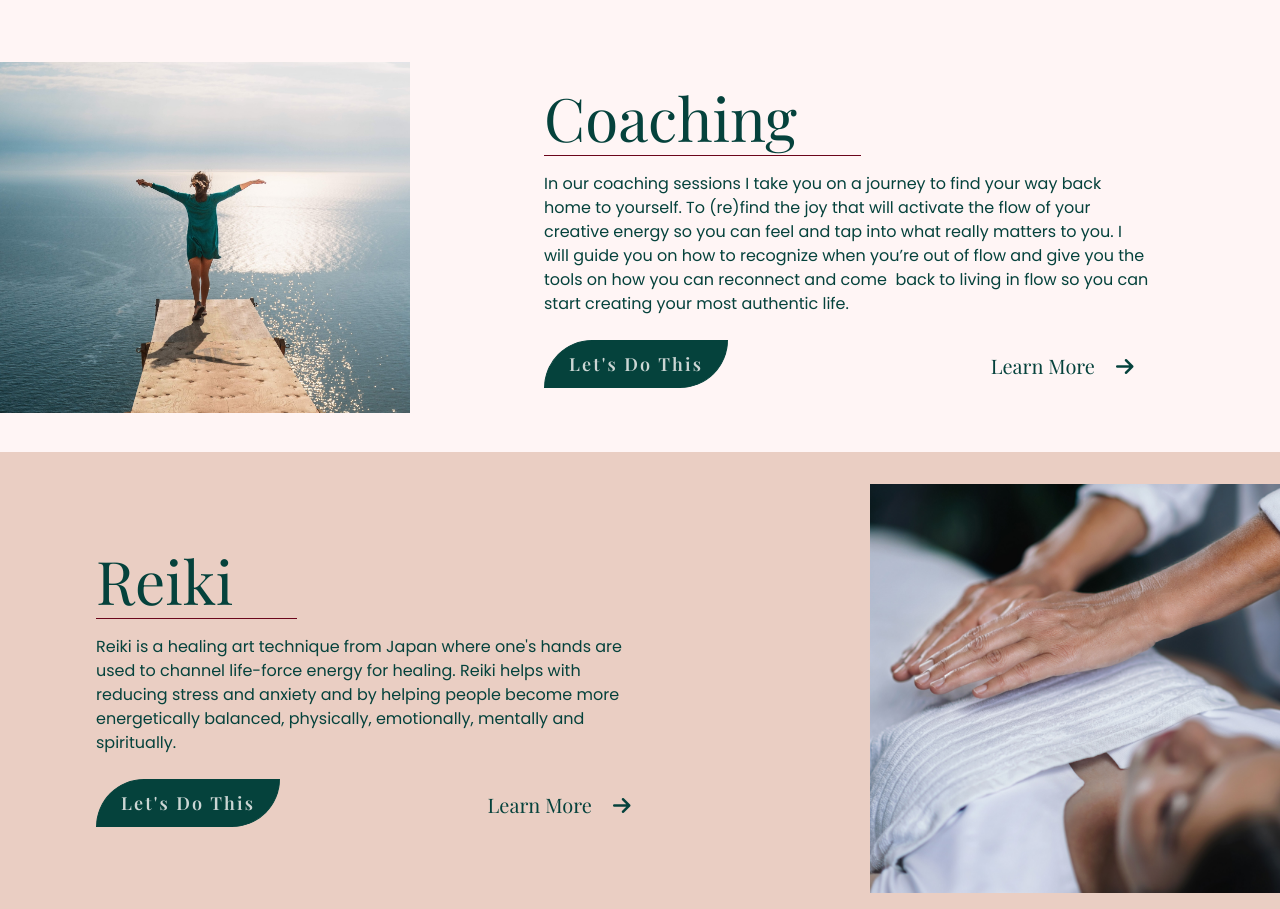
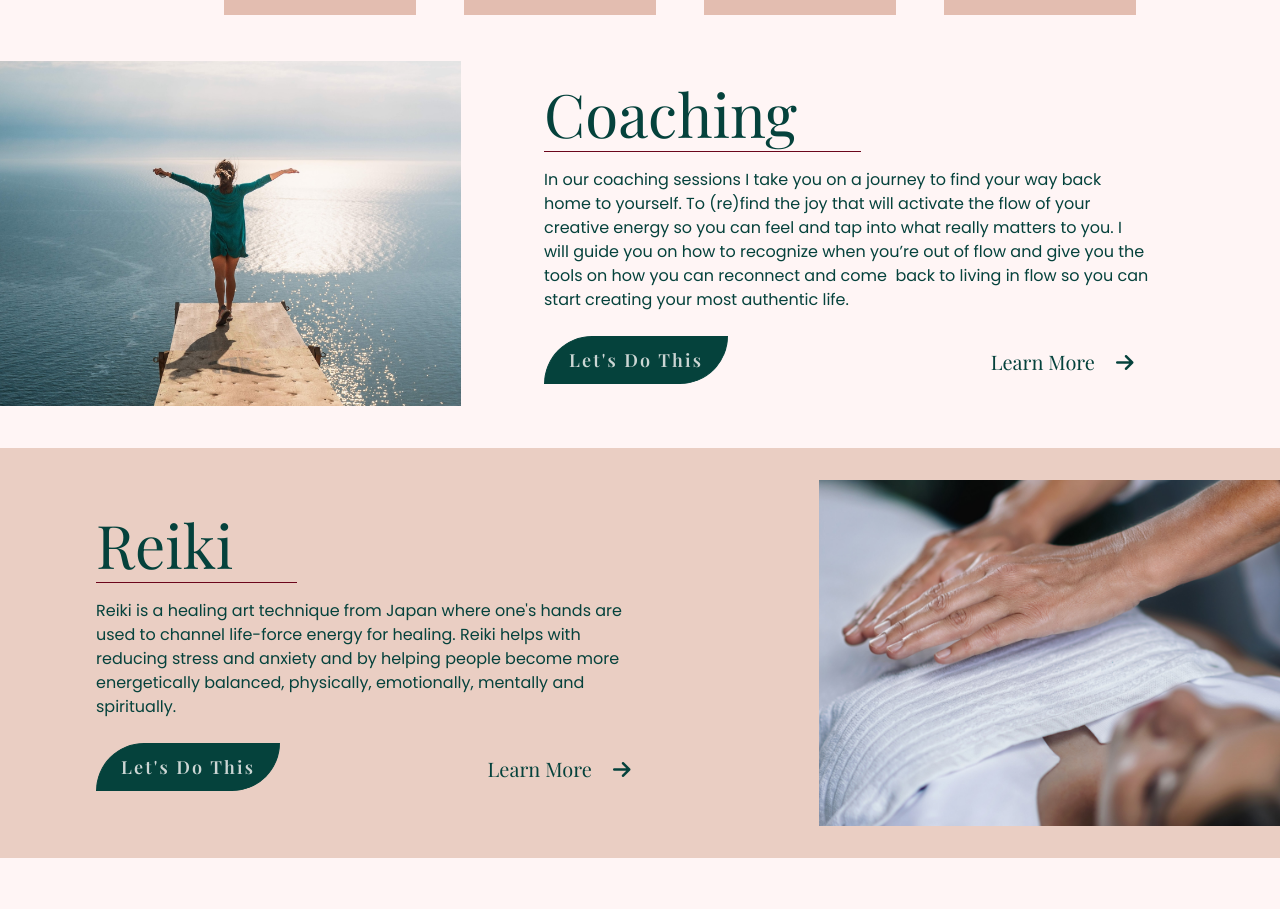
Before and after one commit to ViaSana/nl-healing, a Jekyll site: the page built from services.html, in a window 1280 px wide. Shown: the part 651-1560 px from the top of the page. Built offline with Jekyll 4.4.1, drawn with Linux system fonts in a browser that asks for light colours; some web fonts are replaced; a style sheet for code colours, icons or effects is not loaded; grey boxes are pictures that could not be loaded.

Commit message:
responsive/services pg

```diff
--- a/_includes/overlay_header.html
+++ b/_includes/overlay_header.html
@@ -2,12 +2,12 @@
 {% assign header-height = "max-sm:min-h-[65vh] max-h-[50vh]"%}
 {% assign overlay-opacity = "bg-opacity-40"%}
 
-<div class="relative mb-4 text-base-100">
+<div class="relative sm:mb-3 text-base-100">
 
 {% case include.case %}
 {% when "services" %}
 <!---------------- Service Page Header ------------------>
-  <img src="/assets/images/services_banner.jpg" alt="Services Banner" class="object-cover h-[50vh]">
+  <img src="/assets/images/services_banner.jpg" alt="Services Banner" class="object-cover {{header-height}}">
   <div class="ovlay_header-content {{overlay-opacity}}">
     <div class="self-center max-w-4xl p-5p" id="line-box">
       <h1>Services</h1>
@@ -16,10 +16,10 @@
     </div>
   </div>
 
-  <div class="container absolute flex flex-row justify-center space-x-12 -bottom-6 inset-x-10">
+  <div class="container absolute flex flex-row justify-center space-x-12 -bottom-10 inset-x-10 max-md:hidden">
     {% assign service-hero = site.data.nav | where: 'hero', 'true' %}
     {% for s in service-hero %}
-      <div class="w-[15vw] py-4 bg-primary text-secondary font-serif">
+      <div class="w-[15vw] py-4 bg-primary text-secondary font-serif hover:scale-105">
         <a href="{{ s.link }}"><h6 class="pb-0 text-center">{{ s.name }}</h6></a>
       </div>
     {% endfor %}
--- a/assets/css/output-style.css
+++ b/assets/css/output-style.css
@@ -2076,6 +2076,18 @@
 .top-\[50\%\] {
   top: 50%;
 }
+.-bottom-5 {
+  bottom: -1.25rem;
+}
+.-bottom-8 {
+  bottom: -2rem;
+}
+.-bottom-9 {
+  bottom: -2.25rem;
+}
+.-bottom-10 {
+  bottom: -2.5rem;
+}
 .z-20 {
   z-index: 20;
 }
@@ -2195,6 +2207,9 @@
 }
 .mr-3 {
   margin-right: 0.75rem;
+}
+.mb-3 {
+  margin-bottom: 0.75rem;
 }
 .line-clamp-2 {
   overflow: hidden;
@@ -2238,6 +2253,9 @@
 .aspect-portrait-tall {
   aspect-ratio: 3 / 5;
 }
+.aspect-\[4\/3\] {
+  aspect-ratio: 4/3;
+}
 .h-28 {
   height: 7rem;
 }
@@ -2391,6 +2409,9 @@
 }
 .flex-wrap {
   flex-wrap: wrap;
+}
+.items-start {
+  align-items: flex-start;
 }
 .items-center {
   align-items: center;
@@ -2752,6 +2773,20 @@
 
 /* ----------- ADDITIONAL COMPONENTS  --------- */
 
+.hover\:-bottom-6:hover {
+  bottom: -1.5rem;
+}
+
+.hover\:mb-2:hover {
+  margin-bottom: 0.5rem;
+}
+
+.hover\:scale-105:hover {
+  --tw-scale-x: 1.05;
+  --tw-scale-y: 1.05;
+  transform: translate(var(--tw-translate-x), var(--tw-translate-y)) rotate(var(--tw-rotate)) skewX(var(--tw-skew-x)) skewY(var(--tw-skew-y)) scaleX(var(--tw-scale-x)) scaleY(var(--tw-scale-y));
+}
+
 .hover\:bg-secondary:hover {
   --tw-bg-opacity: 1;
   background-color: hsl(var(--s) / var(--tw-bg-opacity));
@@ -2777,10 +2812,22 @@
   display: block;
 }
 
+@media not all and (min-width: 768px) {
+  .max-md\:hidden {
+    display: none;
+  }
+}
+
 @media not all and (min-width: 640px) {
   .max-sm\:min-h-\[65vh\] {
     min-height: 65vh;
   }
+  .max-sm\:min-h-\[64vh\] {
+    min-height: 64vh;
+  }
+  .max-sm\:min-h-\[60vh\] {
+    min-height: 60vh;
+  }
   .max-sm\:flex-col {
     flex-direction: column;
   }
@@ -2791,6 +2838,9 @@
   .max-sm\:text-center {
     text-align: center;
   }
+  .max-sm\:text-right {
+    text-align: right;
+  }
   .max-sm\:text-5xl {
     font-size: 3rem;
     line-height: 1;
@@ -2798,6 +2848,9 @@
 }
 
 @media (min-width: 640px) {
+  .sm\:mb-3 {
+    margin-bottom: 0.75rem;
+  }
   .sm\:px-10 {
     padding-left: 2.5rem;
     padding-right: 2.5rem;
@@ -2813,6 +2866,15 @@
 }
 
 @media (min-width: 768px) {
+  .md\:order-last {
+    order: 9999;
+  }
+  .md\:col-span-2 {
+    grid-column: span 2 / span 2;
+  }
+  .md\:col-span-3 {
+    grid-column: span 3 / span 3;
+  }
   .md\:mx-16 {
     margin-left: 4rem;
     margin-right: 4rem;
@@ -2839,6 +2901,12 @@
   .md\:mr-4 {
     margin-right: 1rem;
   }
+  .md\:inline-block {
+    display: inline-block;
+  }
+  .md\:flex {
+    display: flex;
+  }
   .md\:max-h-\[45vh\] {
     max-height: 45vh;
   }
@@ -2868,6 +2936,9 @@
   }
   .md\:w-\[45\%\] {
     width: 45%;
+  }
+  .md\:w-\[90\%\] {
+    width: 90%;
   }
   .md\:max-w-xs {
     max-width: 20rem;
@@ -2882,11 +2953,20 @@
   .md\:grid-cols-3 {
     grid-template-columns: repeat(3, minmax(0, 1fr));
   }
+  .md\:grid-cols-5 {
+    grid-template-columns: repeat(5, minmax(0, 1fr));
+  }
   .md\:flex-row {
     flex-direction: row;
   }
   .md\:flex-nowrap {
     flex-wrap: nowrap;
+  }
+  .md\:items-start {
+    align-items: flex-start;
+  }
+  .md\:items-center {
+    align-items: center;
   }
   .md\:space-x-16 > :not([hidden]) ~ :not([hidden]) {
     --tw-space-x-reverse: 0;
@@ -2909,20 +2989,36 @@
     padding-left: 1.5rem;
     padding-right: 1.5rem;
   }
+  .md\:py-8 {
+    padding-top: 2rem;
+    padding-bottom: 2rem;
+  }
   .md\:pl-4 {
     padding-left: 1rem;
   }
   .md\:pr-4 {
     padding-right: 1rem;
   }
+  .md\:pr-16 {
+    padding-right: 4rem;
+  }
+  .md\:pt-8 {
+    padding-top: 2rem;
+  }
   .md\:text-left {
     text-align: left;
   }
 }
 
 @media (min-width: 1024px) {
+  .lg\:ml-16 {
+    margin-left: 4rem;
+  }
   .lg\:w-2\/5 {
     width: 40%;
+  }
+  .lg\:w-\[90\%\] {
+    width: 90%;
   }
   .lg\:space-x-28 > :not([hidden]) ~ :not([hidden]) {
     --tw-space-x-reverse: 0;
--- a/services.html
+++ b/services.html
@@ -11,22 +11,28 @@
 
 {% include overlay_header.html case="services" %}
 
-<!-- Services Loop -->
-<div class="pt-8">
+<!-- Services Loop w/ Alternating Cycle-->
+<div class="md:pt-8">
   {% assign service = site.services | sort: 'order' %}
   {% for s in service %}
-  <div class="py-8 {% cycle '','bg-neutral' %}">
-    <div class="grid grid-cols-5 items-center max-h-[40rem]">
-      <div class="col-span-2 {% cycle '','order-last' %} grid">
-        <img src="{{ s.image }}" alt="{{ s.name }}" class="w-[80%] {% cycle '','justify-self-end' %} ">
+  <div class="md:py-8 {% cycle '','bg-neutral' %}">
+    <!-- 5 Col Grid -->
+    <div class="grid items-center md:grid-cols-5">
+
+      <!-- 2 Span Image -->
+      <div class="md:col-span-2 {% cycle '','md:order-last' %} grid">
+        <img src="{{ s.image }}" alt="{{ s.name }}" class="lg:w-[90%] {% cycle '','justify-self-end' %} object-cover aspect-[4/3]">
       </div>
-      <div class="col-span-3 p-8 text-secondary {% cycle '','md:ml-16' %}">
-        <h2 class="inline-block pb-2 pr-16 border-b border-accent">{{ s.seo.title }}</h2>
+
+      <!-- 3 Span Description -->
+      <div class="md:col-span-3 p-8 {% cycle '','lg:ml-16' %} flex flex-col md:items-start items-center">
+        <h2 class="pb-2 border-b md:inline-block md:pr-16 border-accent">{{ s.seo.title }}</h2>
         <div class="w-[86%] flex-col">
           <p class="py-4">{{ s.description }}</p>
-          <div class="flex justify-between text-xl">
+          <!-- btns -->
+          <div class="flex justify-between text-xl max-sm:flex-col">
             <a href="{{ s.link }}" class="mt-2 btn btn-secondary">Let's Do This</a>
-            <a href="{{ s.link }}" class="mt-5 font-serif">Learn More <i class="mx-4 fas fa-arrow-right"></i></a>
+            <a href="{{ s.url }}" class="mt-5 font-serif max-sm:text-right">Learn More <i class="mx-4 fas fa-arrow-right"></i></a>
           </div>
         </div>
       </div>
```
